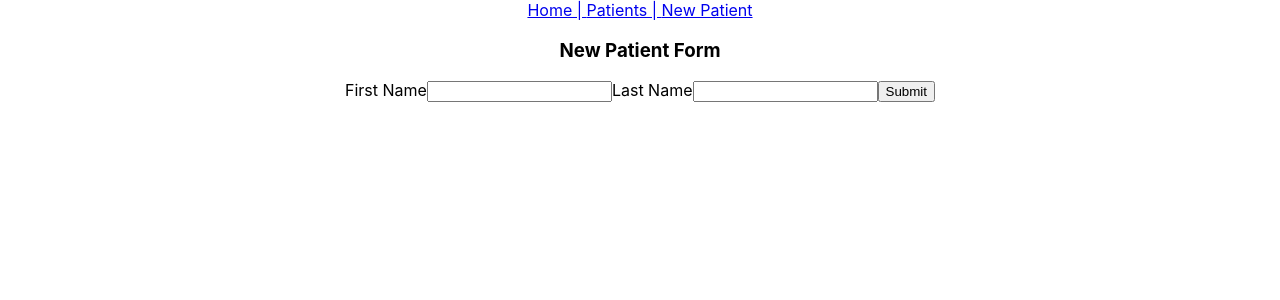
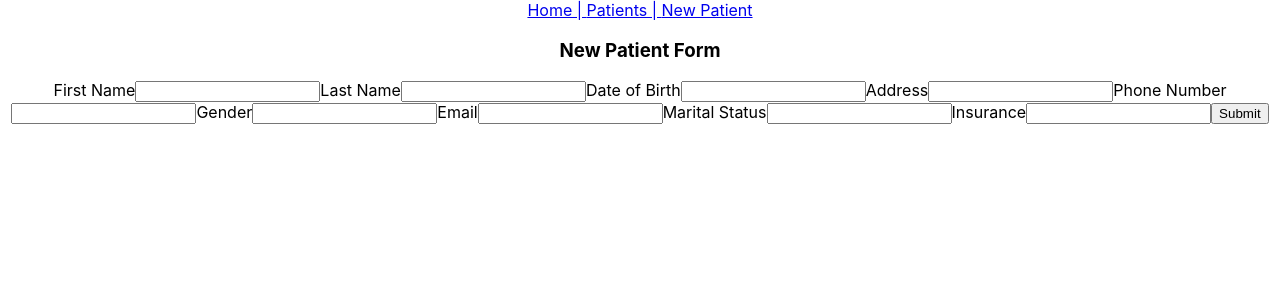
Before and after one commit to NoahAl777/paperless-2.0, a React (Create React App) app: page /patients/new in a window 1280 px wide. Shown: the top 300 px of the page. Built offline with nearby package versions, Linux system fonts and the light colour scheme; data requests are answered from the project's data file.

Commit message:
add extra information fields to new patient form

```diff
--- a/src/Components/PatientForm.js
+++ b/src/Components/PatientForm.js
@@ -28,6 +28,20 @@ const PatientForm = ({ patientsUrl, patients, setPatients }) => {
         <input type="text" id="firstName"></input>
         <label>Last Name</label>
         <input type="text" id="lastName"></input>
+        <label>Date of Birth</label>
+        <input type="text" id="dateOfBirth"></input>
+        <label>Address</label>
+        <input type="text" id="address"></input>
+        <label>Phone Number</label>
+        <input type="text" id="phone"></input>
+        <label>Gender</label>
+        <input type="text" id="gender"></input>
+        <label>Email</label>
+        <input type="text" id="email"></input>
+        <label>Marital Status</label>
+        <input type="text" id="maritalStatus"></input>
+        <label>Insurance</label>
+        <input type="text" id="insurance"></input>
         <input type="submit"></input>
       </form >
     </div>
```
